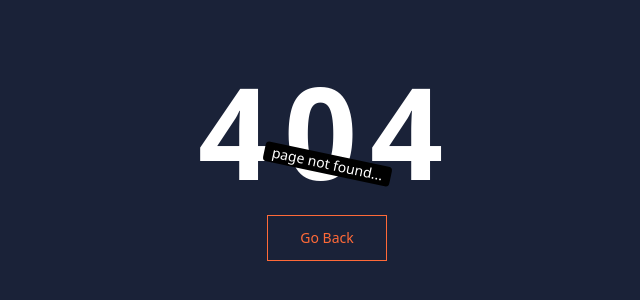
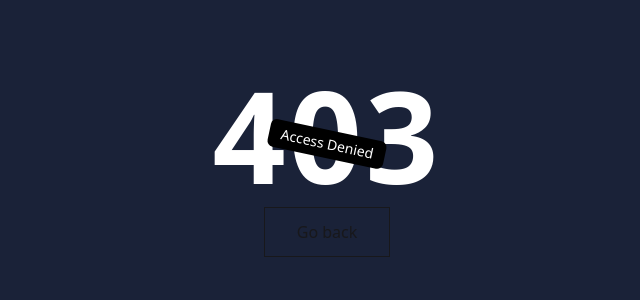
Before and after one commit to dipu123-gupta/LMS-fronted, a React (Vite) app: page /denied in a window 1280 px wide. Before the commit this address had no page. Shown: the part 236-536 px from the top of the page, without its empty margins (313-953 px from the left). Built offline with nearby package versions, Linux system fonts and the light colour scheme.

Commit message:
Added Access Denied page

```diff
--- a/src/App.jsx
+++ b/src/App.jsx
@@ -7,6 +7,7 @@
 import Login from "./Pages/Login.jsx";
 import Courses from "./Pages/course/Courses.jsx";
 import Contact from "./Pages/Contact.jsx";
+import Denied from "./Pages/Denied.jsx";
 
 function App() {
   return (
@@ -19,6 +20,9 @@
         <Route path="/login" element={<Login />} />
         <Route path="/courses" element={<Courses />} />
         <Route path="/contact" element={<Contact />} />
+        <Route path="/denied" element={<Denied />} />
+
+
       </Routes>
     </>
   );
--- a/src/Layouts/HomeLayout.jsx
+++ b/src/Layouts/HomeLayout.jsx
@@ -62,7 +62,7 @@
               </button>
             </li>
             <li>
-              <Link to="/">Home</Link>
+              <Link to="/denied">Home</Link>
             </li>
             {isLoggedIn && role === "admin" && (
               <li>
--- /dev/null
+++ b/src/Pages/Denied.jsx
@@ -0,0 +1,22 @@
+import React from "react";
+import { useNavigate } from "react-router";
+
+const Denied = () => {
+  const navigate = useNavigate();
+  return (
+    <main className="h-screen w-full flex flex-col justify-center items-center bg-[#1A2238]">
+      <h1 className="text-9xl font-semibold text-white tracking-wide">403</h1>
+      <div className="absolute -translate-y-5 bg-black text-white px-3 py-1 text-sm rounded-md rotate-12">
+        Access Denied
+      </div>
+
+      <button onClick={() => navigate(-1)} className="mt-2">
+        <span className="relative block px-8 py-3 bg-[#1A2238] border border-current hover:bg-yellow-500 duration-300">
+          Go back
+        </span>
+      </button>
+    </main>
+  );
+};
+
+export default Denied;
--- a/src/Pages/NotFound.jsx
+++ b/src/Pages/NotFound.jsx
@@ -10,7 +10,7 @@
         404
       </h1>
 
-      <div className="bg-black text-white px-2 text-sm rounded rotate-12 absolute">
+      <div className="bg-black -translate-y-5 text-white px-2 text-sm rounded rotate-12 absolute">
         page not found...
       </div>
 
```
